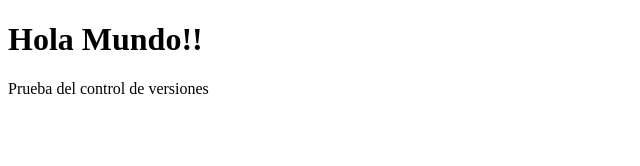
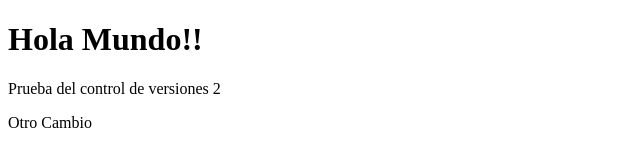
Before and after one commit to ramonroca/repositorioprueba, a plain HTML site: page index.htm in a window 1280 px wide. Shown: the whole page, without its empty margins (0-640 px from the left). Drawn offline with Linux system fonts and the light colour scheme.

Commit message:
Modificacion 2 index.html

```diff
--- a/index.htm
+++ b/index.htm
@@ -8,6 +8,7 @@
 </head>
 <body>
     <h1>Hola Mundo!!</h1>
-    <p>Prueba del control de versiones</p>
+    <p>Prueba del control de versiones 2</p>
+    <p>Otro Cambio</p>
 </body>
 </html>
```
